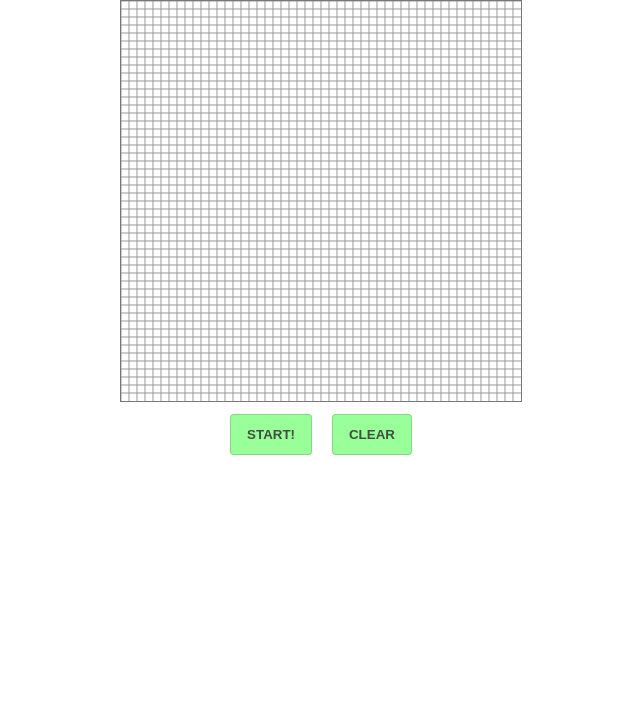
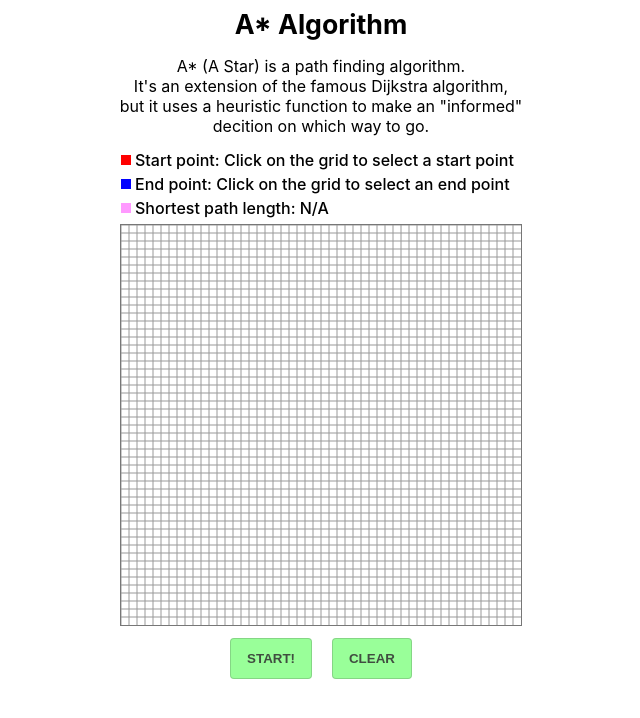
Before and after one commit to pablogarin/astar_nodejs, a React (Create React App) app: page / in a window 1280 px wide. Shown: the top 718 px of the page, without its empty margins (319-959 px from the left). Built offline with nearby package versions, Linux system fonts and the light colour scheme.

Commit message:
feat: added explicative text and feedback

```diff
--- a/src/App.js
+++ b/src/App.js
@@ -3,6 +3,8 @@ import Node from './classes/Node';
 import Heap from './classes/Heap';
 import Button from './styled/Button'
 import ButtonContainer from './styled/ButtonContainer'
+import Label from './styled/Label'
+import Title from './styled/Title'
 
 const colors = {
   WHITE: '#fff',
@@ -135,6 +137,7 @@ function App() {
   const [endNode, setEndNode] = useState(null);
   const [matrix, setMatrix] = useState([]);
   const [isRunning, setIsRunning] = useState(false);
+  const [pathLength, setPathLength] = useState(null);
   const width = 400;
   const size = 50;
 
@@ -202,13 +205,17 @@ function App() {
         }
       }))
       updateGrid();
+      setPathLength(null);
       const result = await aStartPathFinding(startNode, endNode, matrix);
       if (result) {
+        let count = 0;
         let node = result[endNode].prev;
         while (!node.isStart) {
+          count += 1;
           node.color = colors.LIGHT_PURPLE;
           node = result[node].prev;
         }
+        setPathLength(count);
       }
       updateGrid();
     }
@@ -219,11 +226,38 @@ function App() {
     matrix.forEach(row => row.forEach(node => node.reset()));
     setStartNode(null);
     setEndNode(null);
+    setPathLength(null);
     updateGrid();
   }
 
   return (
     <div className="App">
+      <Title>A* Algorithm</Title>
+      <p style={{display: 'block', textAlign: 'center'}}>A* (A Star) is a path finding algorithm.<br/>
+        It's an extension of the famous Dijkstra algorithm,<br/>
+        but it uses a heuristic function to make an "informed"<br/>
+        decition on which way to go.</p>
+        <Label color={colors.RED}>
+          Start point:
+          {' '}
+          {startNode
+            ? `${startNode.col}, ${startNode.row}`
+            : 'Click on the grid to select a start point'}
+        </Label>
+        <Label color={colors.BLUE}>
+          End point:
+          {' '}
+          {endNode
+            ? `${endNode.col}, ${endNode.row}`
+            : 'Click on the grid to select an end point'}
+        </Label>
+        <Label color={colors.LIGHT_PURPLE}>
+          Shortest path length:
+          {' '}
+          {pathLength
+            ? `${pathLength}`
+            : 'N/A'}
+        </Label>
       <div>
         <canvas
           ref={canvasRef}
--- /dev/null
+++ b/src/styled/Label.js
@@ -0,0 +1,25 @@
+import styled from 'styled-components';
+
+const Label = styled.div`
+  font-size: 12pt;
+  line-height: 12pt;
+  font-weight: 500;
+  width: 386px;
+  margin: 8px auto;
+  text-align: left;
+  padding-left: 14px;
+  position: relative;
+  &:before {
+    display: block;
+    background: ${props => props.color};
+    content: "";
+    width: 10px;
+    height: 10px;
+    position: absolute;
+    top: 50%;
+    left: 0;
+    transform: translateY(-50%);
+  }
+`
+
+export default Label;
--- /dev/null
+++ b/src/styled/Title.js
@@ -0,0 +1,11 @@
+import styled from 'styled-components';
+
+const Title = styled.div`
+  font-size: 20pt;
+  font-weight: 700;
+  width: 100%;
+  margin: 8px auto;
+  text-align: center;
+`
+
+export default Title;
```
Also changed, not shown: 1 other file (tests, documents, lock files or other folders).
